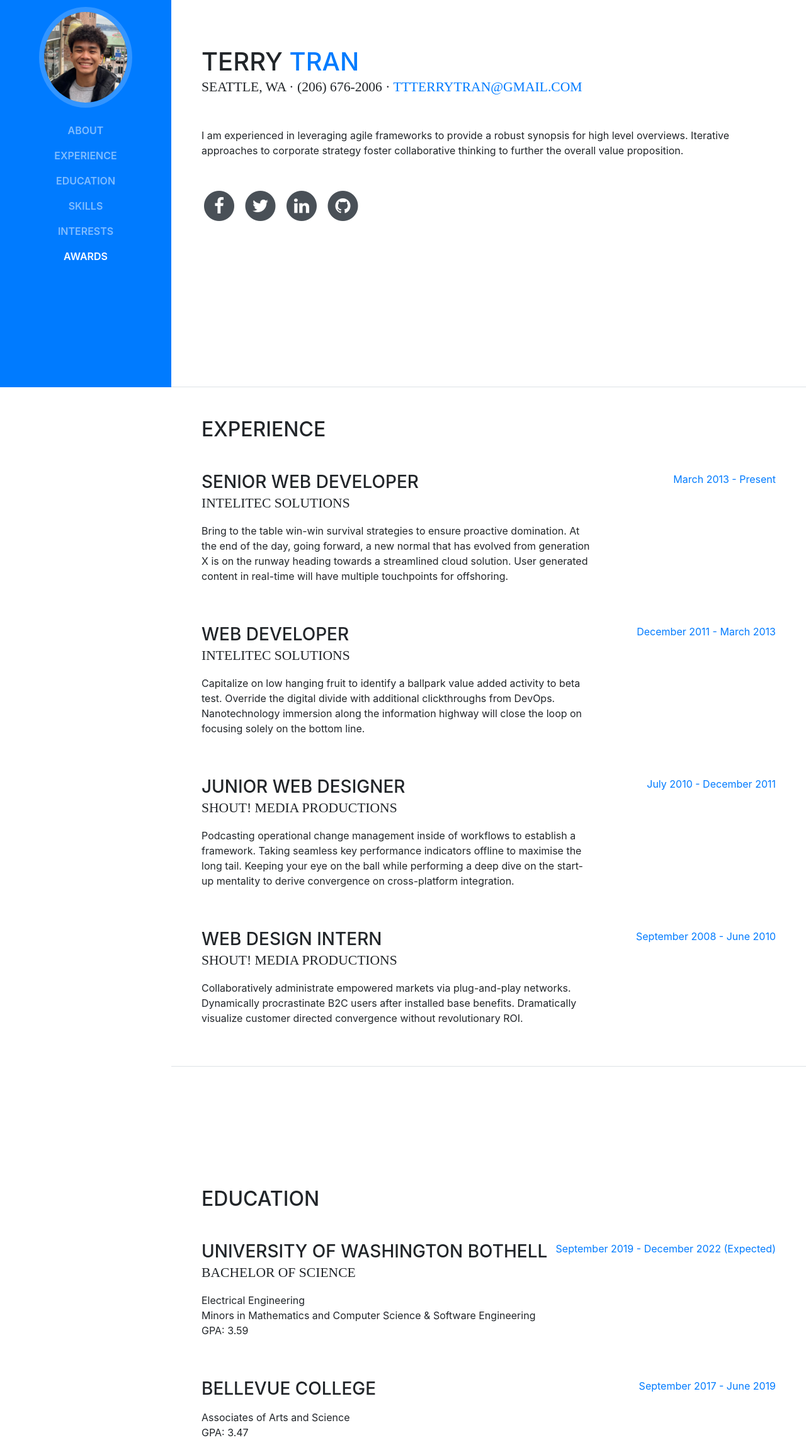
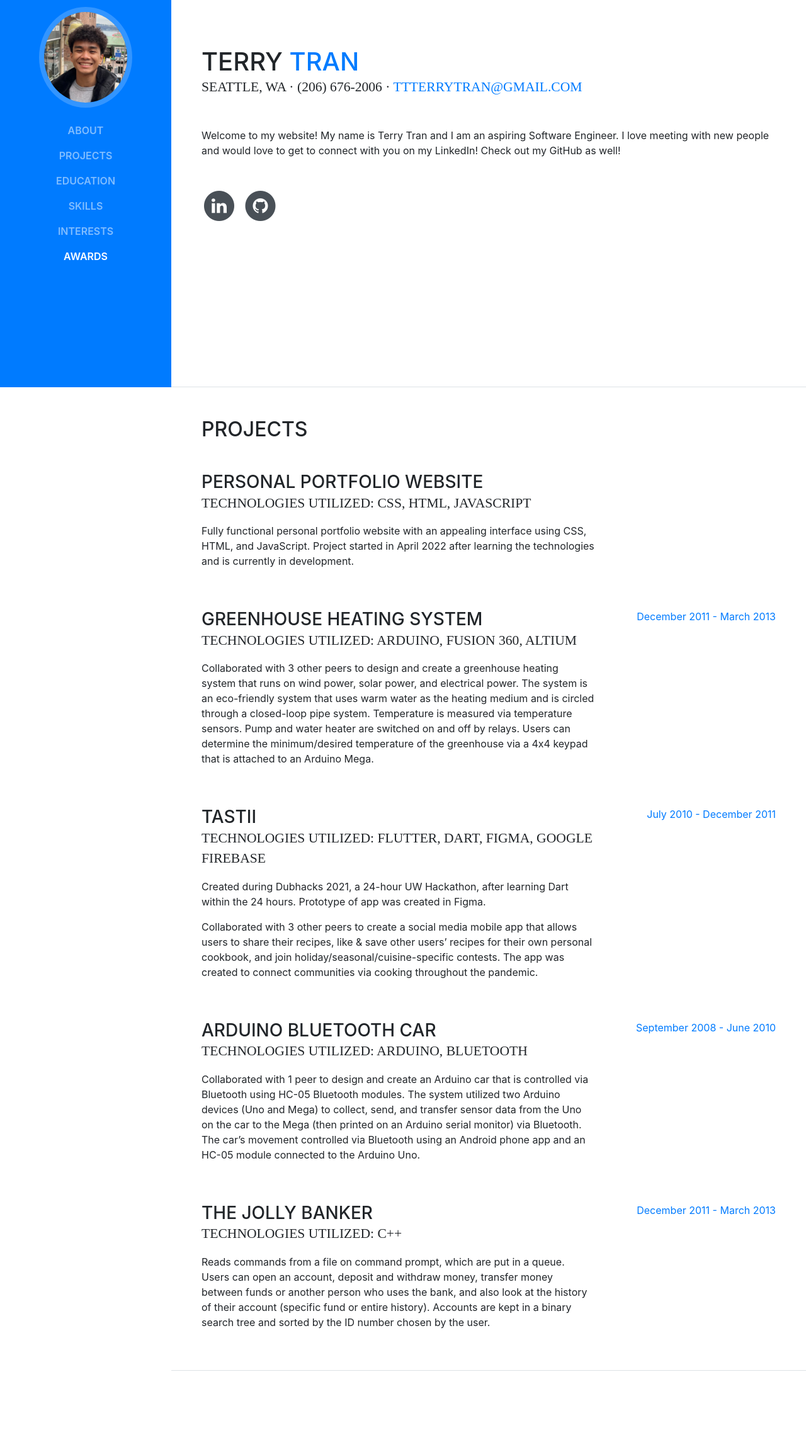
Before and after one commit to terryltran/Personal-Website, a website with bundled scripts: page index.html in a window 1280 px wide. Shown: the part 185-2491 px from the top of the page at 63% size. Built offline with nearby package versions, Linux system fonts and the light colour scheme; a web font is replaced by a local one.

Commit message:
Update index.html

```diff
--- a/index.html
+++ b/index.html
@@ -43,7 +43,7 @@
             <a class="nav-link js-scroll-trigger" href="#about">About</a>
           </li>
           <li class="nav-item">
-            <a class="nav-link js-scroll-trigger" href="#experience">Experience</a>
+            <a class="nav-link js-scroll-trigger" href="#experience">Projects</a>
           </li>
           <li class="nav-item">
             <a class="nav-link js-scroll-trigger" href="#education">Education</a>
@@ -71,24 +71,8 @@
           <div class="subheading mb-5">Seattle, WA · (206) 676-2006 ·
             <a href="mailto:name@email.com">ttterrytran@gmail.com</a>
           </div>
-          <p class="mb-5">I am experienced in leveraging agile frameworks to provide a robust synopsis for high level overviews. Iterative approaches to corporate strategy foster collaborative thinking to further the overall value proposition.</p>
+          <p class="mb-5"> Welcome to my website! My name is Terry Tran and I am an aspiring Software Engineer. I love meeting with new people and would love to get to connect with you on my LinkedIn! Check out my GitHub as well!</p>
           <ul class="list-inline list-social-icons mb-0">
-            <li class="list-inline-item">
-              <a href="#">
-                <span class="fa-stack fa-lg">
-                  <i class="fa fa-circle fa-stack-2x"></i>
-                  <i class="fa fa-facebook fa-stack-1x fa-inverse"></i>
-                </span>
-              </a>
-            </li>
-            <li class="list-inline-item">
-              <a href="#">
-                <span class="fa-stack fa-lg">
-                  <i class="fa fa-circle fa-stack-2x"></i>
-                  <i class="fa fa-twitter fa-stack-1x fa-inverse"></i>
-                </span>
-              </a>
-            </li>
             <li class="list-inline-item">
               <a href="https://www.linkedin.com/in/terry-l-tran/" target="_blank" rel="noopener noreferrer">
                 <span class="fa-stack fa-lg">
@@ -111,24 +95,23 @@
 
       <section class="resume-section p-3 p-lg-5 d-flex flex-column" id="experience">
         <div class="my-auto">
-          <h2 class="mb-5">Experience</h2>
+          <h2 class="mb-5">Projects</h2>
 
           <div class="resume-item d-flex flex-column flex-md-row mb-5">
             <div class="resume-content mr-auto">
-              <h3 class="mb-0">Senior Web Developer</h3>
-              <div class="subheading mb-3">Intelitec Solutions</div>
-              <p>Bring to the table win-win survival strategies to ensure proactive domination. At the end of the day, going forward, a new normal that has evolved from generation X is on the runway heading towards a streamlined cloud solution. User generated content in real-time will have multiple touchpoints for offshoring.</p>
+              <h3 class="mb-0">Personal Portfolio Website</h3>
+              <div class="subheading mb-3">Technologies Utilized: CSS, HTML, JavaScript</div>
+              <p>Fully functional personal portfolio website with an appealing interface using CSS, HTML, and JavaScript. Project started in April 2022 after learning the technologies and is currently in development. </p>
             </div>
             <div class="resume-date text-md-right">
-              <span class="text-primary">March 2013 - Present</span>
             </div>
           </div>
 
           <div class="resume-item d-flex flex-column flex-md-row mb-5">
             <div class="resume-content mr-auto">
-              <h3 class="mb-0">Web Developer</h3>
-              <div class="subheading mb-3">Intelitec Solutions</div>
-              <p>Capitalize on low hanging fruit to identify a ballpark value added activity to beta test. Override the digital divide with additional clickthroughs from DevOps. Nanotechnology immersion along the information highway will close the loop on focusing solely on the bottom line.</p>
+              <h3 class="mb-0">Greenhouse Heating System</h3>
+              <div class="subheading mb-3">Technologies Utilized: Arduino, Fusion 360, Altium</div>
+              <p>Collaborated with 3 other peers to design and create a greenhouse heating system that runs on wind power, solar power, and electrical power. The system is an eco-friendly system that uses warm water as the heating medium and is circled through a closed-loop pipe system. Temperature is measured via temperature sensors. Pump and water heater are switched on and off by relays. Users can determine the minimum/desired temperature of the greenhouse via a 4x4 keypad that is attached to an Arduino Mega. </p>
             </div>
             <div class="resume-date text-md-right">
               <span class="text-primary">December 2011 - March 2013</span>
@@ -137,26 +120,37 @@
 
           <div class="resume-item d-flex flex-column flex-md-row mb-5">
             <div class="resume-content mr-auto">
-              <h3 class="mb-0">Junior Web Designer</h3>
-              <div class="subheading mb-3">Shout! Media Productions</div>
-              <p>Podcasting operational change management inside of workflows to establish a framework. Taking seamless key performance indicators offline to maximise the long tail. Keeping your eye on the ball while performing a deep dive on the start-up mentality to derive convergence on cross-platform integration.</p>
+              <h3 class="mb-0">Tastii</h3>
+              <div class="subheading mb-3">Technologies Utilized: Flutter, Dart, Figma, Google Firebase</div>
+              <p>Created during Dubhacks 2021, a 24-hour UW Hackathon, after learning Dart within the 24 hours. Prototype of app was created in Figma.</p>
+              <p>Collaborated with 3 other peers to create a social media mobile app that allows users to share their recipes, like & save other users’ recipes for their own personal cookbook, and join holiday/seasonal/cuisine-specific contests. The app was created to connect communities via cooking throughout the pandemic.</p>
             </div>
             <div class="resume-date text-md-right">
               <span class="text-primary">July 2010 - December 2011</span>
             </div>
           </div>
 
-          <div class="resume-item d-flex flex-column flex-md-row">
+          <div class="resume-item d-flex flex-column flex-md-row mb-5">
             <div class="resume-content mr-auto">
-              <h3 class="mb-0">Web Design Intern</h3>
-              <div class="subheading mb-3">Shout! Media Productions</div>
-              <p>Collaboratively administrate empowered markets via plug-and-play networks. Dynamically procrastinate B2C users after installed base benefits. Dramatically visualize customer directed convergence without revolutionary ROI.</p>
+              <h3 class="mb-0">Arduino Bluetooth Car</h3>
+              <div class="subheading mb-3">Technologies Utilized: Arduino, Bluetooth</div>
+              <p>Collaborated with 1 peer to design and create an Arduino car that is controlled via Bluetooth using HC-05 Bluetooth modules. The system utilized two Arduino devices (Uno and Mega) to collect, send, and transfer sensor data from the Uno on the car to the Mega (then printed on an Arduino serial monitor) via Bluetooth. The car’s movement controlled via Bluetooth using an Android phone app and an HC-05 module connected to the Arduino Uno.</p>
             </div>
             <div class="resume-date text-md-right">
               <span class="text-primary">September 2008 - June 2010</span>
             </div>
           </div>
 
+          <div class="resume-item d-flex flex-column flex-md-row">
+            <div class="resume-content mr-auto">
+              <h3 class="mb-0">The Jolly Banker</h3>
+              <div class="subheading mb-3">Technologies Utilized: C++</div>
+              <p>Reads commands from a file on command prompt, which are put in a queue. Users can open an account, deposit and withdraw money, transfer money between funds or another person who uses the bank, and also look at the history of their account (specific fund or entire history). Accounts are kept in a binary search tree and sorted by the ID number chosen by the user.</p>
+            </div>
+            <div class="resume-date text-md-right">
+              <span class="text-primary">December 2011 - March 2013</span>
+            </div>
+          </div>
         </div>
 
       </section>
@@ -168,9 +162,9 @@
           <div class="resume-item d-flex flex-column flex-md-row mb-5">
             <div class="resume-content mr-auto">
               <h3 class="mb-0">University of Washington Bothell</h3>
-              <div class="subheading mb-3">Bachelor of Science</div>
-              <div>Electrical Engineering</div>
-              <div>Minors in Mathematics and Computer Science & Software Engineering</div>
+              <div class="subheading mb-3">Bachelor of Science in Electrical Engineering</div>
+              <div>Minors: Mathematics, Computer Science & Software Engineering (CSSE)</div>
+              <div>Organizations: UWB ACM and UWB IEEE </div>
               <p>GPA: 3.59</p>
             </div>
             <div class="resume-date text-md-right">
@@ -209,7 +203,7 @@
               <i class="devicons devicons-javascript"></i>
             </li>
             <li class="list-inline-item">
-              <i class="devicons devicons-jquery"></i>
+              <i class="devicons devicons-java"></i>
             </li>
             <li class="list-inline-item">
               <i class="devicons devicons-sass"></i>
@@ -255,7 +249,7 @@
       <section class="resume-section p-3 p-lg-5 d-flex flex-column" id="interests">
         <div class="my-auto">
           <h2 class="mb-5">Interests</h2>
-          <p>Apart from being a web developer, I enjoy most of my time being outdoors. In the winter, I am an avid skiier and novice ice climber. During the warmer months here in Colorado, I enjoy mountain biking, free climbing, and kayaking.</p>
+          <p>Apart from learning and coding, I spend most of my time reading, listening to music, traveling around the world, and tasting different kinds of cuisines. I also enjoy opportunities where I get to meet and connect with new people. </p>
           <p class="mb-0">When forced indoors, I follow a number of sci-fi and fantasy genre movies and television shows, I am an aspiring chef, and I spend a large amount of my free time exploring the latest technolgy advancements in the front-end web development world.</p>
         </div>
       </section>
@@ -266,31 +260,15 @@
           <ul class="fa-ul mb-0">
             <li>
               <i class="fa-li fa fa-trophy text-warning"></i>
-              Google Analytics Certified Developer</li>
+              Washington State Opportunity Scholar</li>
             <li>
               <i class="fa-li fa fa-trophy text-warning"></i>
-              Mobile Web Specialist - Google Certification</li>
+              Annual Dean's List (2020-2021)</li>
             <li>
               <i class="fa-li fa fa-trophy text-warning"></i>
               1<sup>st</sup>
-              Place - University of Colorado Boulder - Emerging Tech Competition 2009</li>
+              Quarterly Dean's List (WIN 2020, SPR 2020, AUT 2021, WIN 2022)</li>
             <li>
-              <i class="fa-li fa fa-trophy text-warning"></i>
-              1<sup>st</sup>
-              Place - University of Colorado Boulder - Adobe Creative Jam 2008 (UI Design Category)</li>
-            <li>
-              <i class="fa-li fa fa-trophy text-warning"></i>
-              2<sup>nd</sup>
-              Place - University of Colorado Boulder - Emerging Tech Competition 2008</li>
-            <li>
-            <li>
-              <i class="fa-li fa fa-trophy text-warning"></i>
-              1<sup>st</sup>
-              Place - James Buchanan High School - Hackathon 2006</li>
-            <li>
-              <i class="fa-li fa fa-trophy text-warning"></i>
-              3<sup>rd</sup>
-              Place - James Buchanan High School - Hackathon 2005</li>
           </ul>
         </div>
       </section>
```
